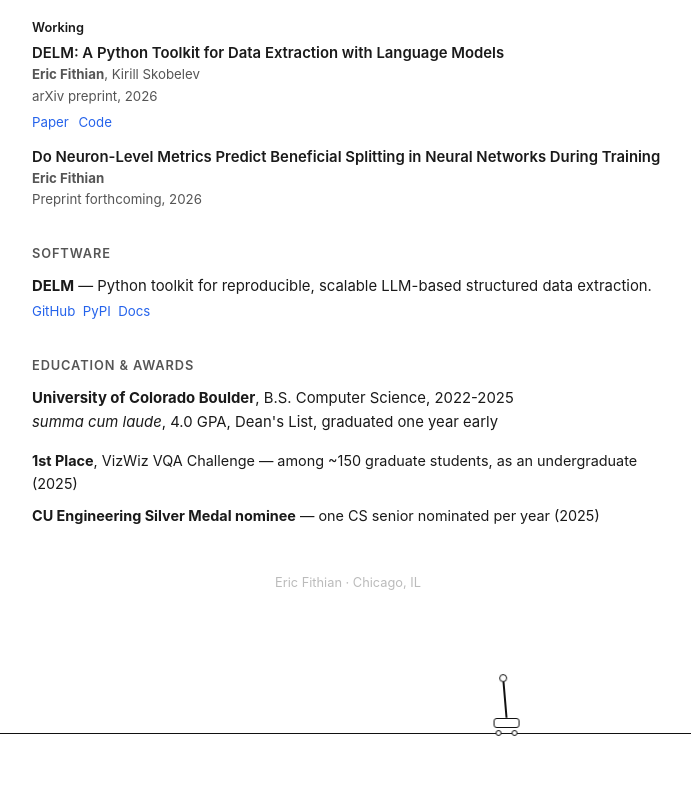
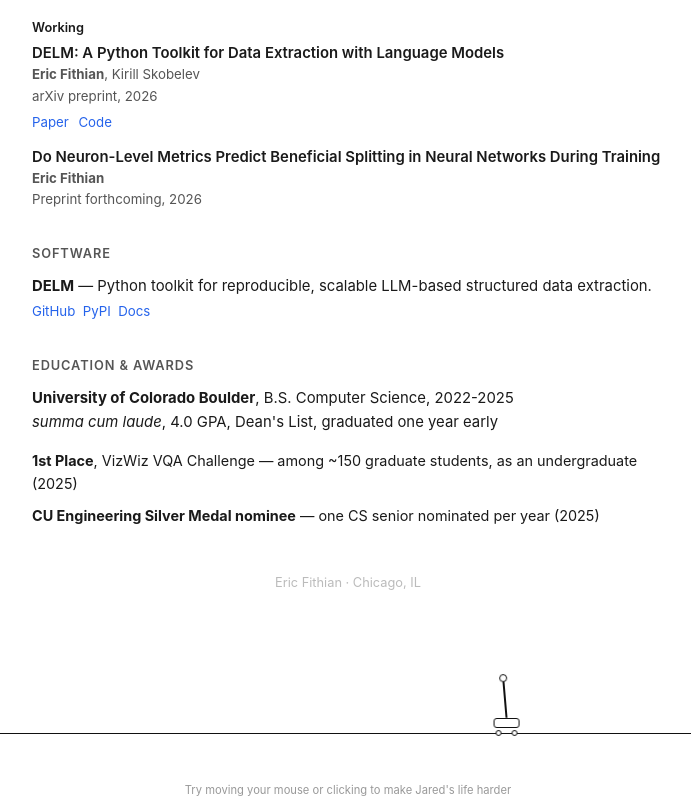
Before and after one commit to Eric-Fithian/personal-website, a React (Vite) app: page / in a window 1280 px wide. Shown: the part 1095-1894 px from the top of the page, without its empty margins (292-983 px from the left). Before the commit the page ends 1868 px from the top, so only its background shows below. Built offline with nearby package versions, Linux system fonts and the light colour scheme.

Commit message:
Add small hint below cart-pole demo

```diff
--- a/src/App.css
+++ b/src/App.css
@@ -370,6 +370,13 @@
   overflow: visible;
 }
 
+.cart-hint {
+  margin: 0.5rem 0 0;
+  font-size: 0.7rem;
+  color: #999;
+  text-align: center;
+}
+
 .cart-track {
   position: absolute;
   left: 0;
--- a/src/App.jsx
+++ b/src/App.jsx
@@ -565,6 +565,8 @@
           <div className="cart-wheel cart-wheel-right"></div>
         </div>
       </div>
+
+      <p className="cart-hint">Try moving your mouse or clicking to make Jared&apos;s life harder</p>
     </>
   );
 }
```
